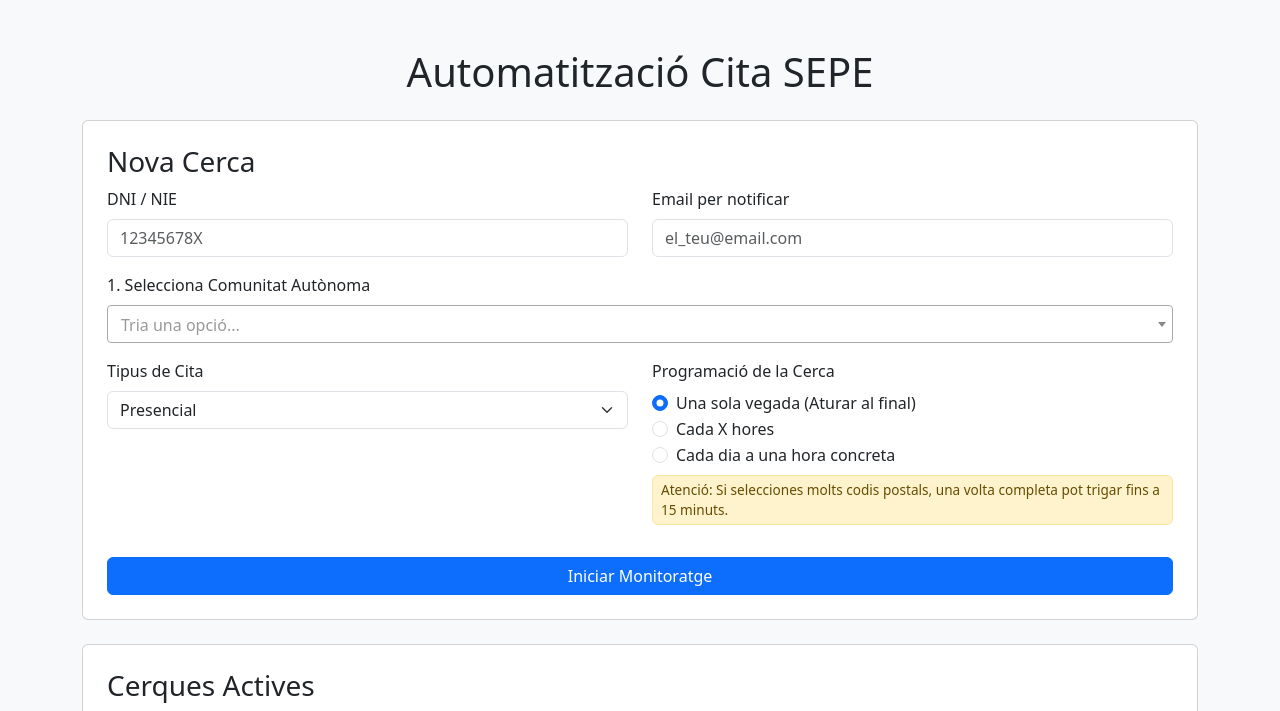
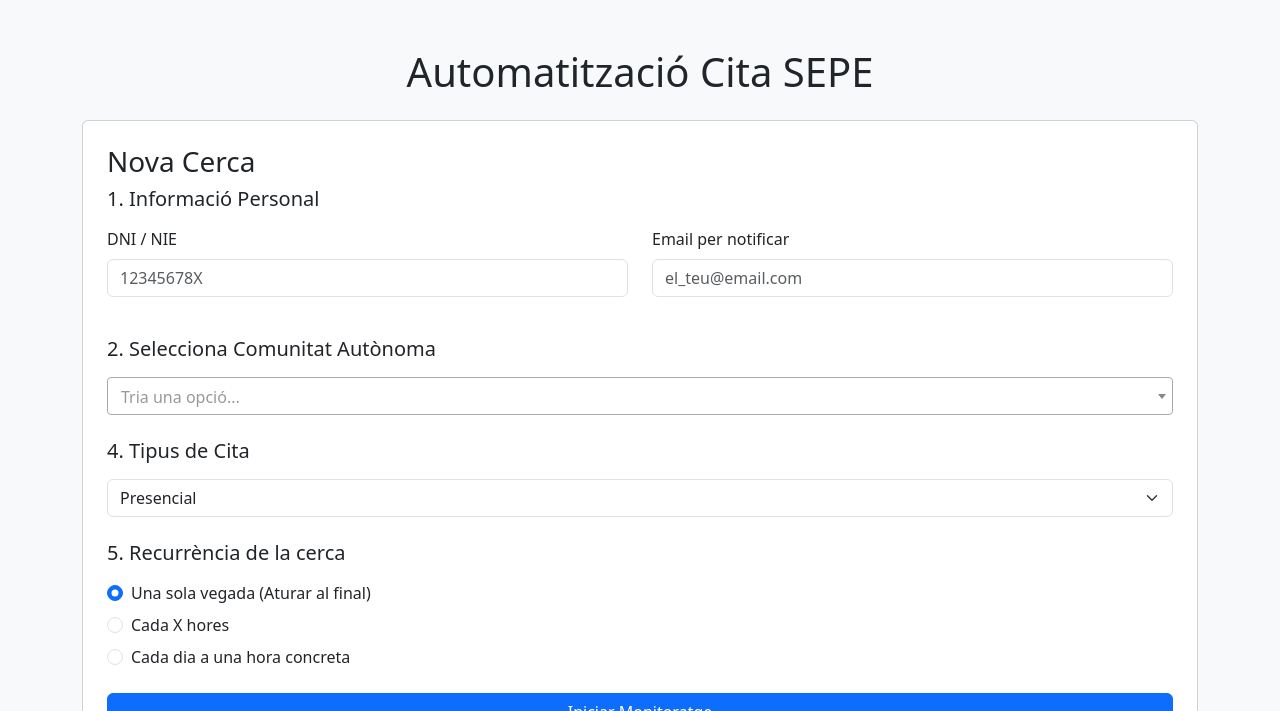
Before and after one commit to frolesti/bot-cita-sepe, a Flask app: page / in a window 1280 px wide. Shown: the top 711 px of the page. Run offline with Flask 3, Linux system fonts and the light colour scheme; data that the repository does not hold is empty; some libraries are stand-ins or nearby versions.

Commit message:
feat: restructure form with 5 steps, dual scope toggle, and dynamic zip time estimate

```diff
--- a/src/templates/index.html
+++ b/src/templates/index.html
@@ -32,7 +32,10 @@
 
             <form action="/start" method="POST">
                 <fieldset>
-                <div class="row">
+
+                <!-- 1. Informació Personal -->
+                <h5 class="mb-3">1. Informació Personal</h5>
+                <div class="row mb-4">
                     <div class="col-md-6 mb-3">
                         <label for="dni" class="form-label">DNI / NIE</label>
                         <input type="text" class="form-control" id="dni" name="dni" required placeholder="12345678X" value="{{ last_dni }}">
@@ -43,8 +46,9 @@
                     </div>
                 </div>
 
-                <div class="mb-3">
-                    <label for="community" class="form-label">1. Selecciona Comunitat Autònoma</label>
+                <!-- 2. Comunitat Autònoma -->
+                <h5 class="mb-3">2. Selecciona Comunitat Autònoma</h5>
+                <div class="mb-4">
                     <select class="form-select" id="community" name="community" required onchange="onCommunityChange()" style="width: 100%;">
                         <option value="">Tria una opció...</option>
                         {% for comm in communities %}
@@ -53,102 +57,108 @@
                     </select>
                 </div>
 
-                <div id="scope_container" class="mb-3" style="display:none;">
-                    <label class="form-label">2. Àmbit de Cerca</label>
-                    <div class="btn-group w-100" role="group">
-                        <input type="radio" class="btn-check" name="scope" id="scope_all" value="all_community" checked onclick="showScope('all_community')">
-                        <label class="btn btn-outline-primary" for="scope_all">Tota la Comunitat</label>
+                <!-- 3. Àmbit de Cerca -->
+                <div id="scope_container" style="display:none;">
+                    <h5 class="mb-3">3. Àmbit de Cerca</h5>
 
-                        <input type="radio" class="btn-check" name="scope" id="scope_provincia" value="provincia" onclick="showScope('provincia')">
-                        <label class="btn btn-outline-primary" for="scope_provincia">Província</label>
+                    <!-- Dual Toggle -->
+                    <div class="btn-group w-100 mb-3" role="group">
+                        <input type="radio" class="btn-check" name="scope_mode" id="mode_zip" value="zip" checked onclick="toggleScopeMode('zip')">
+                        <label class="btn btn-outline-primary" for="mode_zip">Codi Postal</label>
 
-                        <input type="radio" class="btn-check" name="scope" id="scope_comarca" value="comarca" onclick="showScope('comarca')">
-                        <label class="btn btn-outline-primary" id="label_scope_comarca" for="scope_comarca">Comarca</label>
+                        <input type="radio" class="btn-check" name="scope_mode" id="mode_location" value="location" onclick="toggleScopeMode('location')">
+                        <label class="btn btn-outline-primary" for="mode_location">Localitat</label>
+                    </div>
 
-                        <input type="radio" class="btn-check" name="scope" id="scope_municipi" value="municipi" onclick="showScope('municipi')">
-                        <label class="btn btn-outline-primary" for="scope_municipi">Municipi</label>
-
-                        <input type="radio" class="btn-check" name="scope" id="scope_zip" value="zip" onclick="showScope('zip')">
-                        <label class="btn btn-outline-primary" for="scope_zip">Codi Postal</label>
+                    <!-- Zip Code Input Section -->
+                    <div id="section_zip_input" class="mb-4">
+                        <label class="form-label">Codi Postal Específic (separats per coma)</label>
+                        <input type="text" class="form-control" id="zip_code_input" name="zip_code_input" placeholder="08001, 08002, 08003" value="{{ last_zip_input }}" onkeyup="updateZipTimeEstimate()">
+                        <div id="zip_time_alert" class="alert alert-info mt-2 py-1 px-2" style="font-size: 0.85rem; display:none;">
+                            <i class="bi bi-info-circle"></i> <span id="zip_time_text"></span>
                         </div>
                     </div>
 
-                <!-- Seccions dinàmiques -->
-                <div id="div_provincia" class="mb-3 scope-section">
-                    <label class="form-label">Selecciona Província</label>
+                    <!-- Location Selectors Section -->
+                    <div id="section_location_selectors" class="mb-4" style="display:none;">
+                        <!-- Hidden scope radios for backend compatibility -->
+                        <div class="d-none">
+                            <input type="radio" name="scope" id="scope_all" value="all_community">
+                            <input type="radio" name="scope" id="scope_provincia" value="provincia">
+                            <input type="radio" name="scope" id="scope_comarca" value="comarca">
+                            <input type="radio" name="scope" id="scope_municipi" value="municipi">
+                            <input type="radio" name="scope" id="scope_zip" value="zip">
+                        </div>
+
+                        <div class="mb-3" id="div_provincia_wrapper">
+                            <label class="form-label">Província</label>
                             <select class="form-select" id="provincia_select" name="provincia_select" multiple onchange="onProvinceChange()" style="width: 100%;">
                             </select>
                         </div>
 
-                <div id="div_comarca" class="mb-3 scope-section">
-                    <label class="form-label">Selecciona Comarca</label>
+                        <div class="mb-3" id="div_comarca_wrapper">
+                            <label class="form-label">Comarca</label>
                             <select class="form-select" id="comarca_select" name="comarca_select" multiple onchange="onComarcaChange()" style="width: 100%;">
                             </select>
                         </div>
 
-                <div id="div_municipi" class="mb-3 scope-section">
-                    <label class="form-label">Selecciona Municipi</label>
+                        <div class="mb-3" id="div_municipi_wrapper">
+                            <label class="form-label">Municipi</label>
                             <select class="form-select" id="municipi_select" name="municipi_select" multiple style="width: 100%;" disabled>
-                        <!-- Options loaded dynamically -->
                             </select>
                         </div>
-
-                <div id="div_zip" class="mb-3 scope-section">
-                    <label class="form-label">Codi Postal Específic (separats per coma)</label>
-                    <input type="text" class="form-control" name="zip_code_input" placeholder="08001, 08002, 08003" value="{{ last_zip_input }}">
+                    </div>
                 </div>
 
-                <div class="row mb-3">
-                    <div class="col-md-6">
-                        <label class="form-label">Tipus de Cita</label>
+                <!-- 4. Tipus de Cita -->
+                <h5 class="mb-3">4. Tipus de Cita</h5>
+                <div class="mb-4">
                     <select class="form-select" name="appt_type">
                         <option value="person" {% if last_appt_type == 'person' %}selected{% endif %}>Presencial</option>
                         <option value="phone" {% if last_appt_type == 'phone' %}selected{% endif %}>Telefònica</option>
                     </select>
                 </div>
-                    <div class="col-md-6">
-                        <label class="form-label">Programació de la Cerca</label>
-                        <div class="mb-2">
-                            <div class="form-check">
+
+                <!-- 5. Recurrència -->
+                <h5 class="mb-3">5. Recurrència de la cerca</h5>
+                <div class="mb-4">
+                    <div class="form-check mb-2">
                         <input class="form-check-input" type="radio" name="freq_type" id="freq_once" value="once" {% if last_freq_type == 'once' %}checked{% endif %} onclick="toggleFreqOptions()">
                         <label class="form-check-label" for="freq_once">
                             Una sola vegada (Aturar al final)
                         </label>
                     </div>
-                            <div class="form-check">
+
+                    <div class="form-check mb-2">
                         <input class="form-check-input" type="radio" name="freq_type" id="freq_interval" value="interval" {% if last_freq_type == 'interval' %}checked{% endif %} onclick="toggleFreqOptions()">
                         <label class="form-check-label" for="freq_interval">
                             Cada X hores
                         </label>
-                            </div>
-                            <div class="form-check">
-                                <input class="form-check-input" type="radio" name="freq_type" id="freq_daily" value="daily" {% if last_freq_type == 'daily' %}checked{% endif %} onclick="toggleFreqOptions()">
-                                <label class="form-check-label" for="freq_daily">
-                                    Cada dia a una hora concreta
-                                </label>
-                            </div>
-                        </div>
-
-                        <div id="freq_options_interval" style="display:none;" class="mt-2">
-                            <div class="input-group">
+                        <!-- Indented input -->
+                        <div id="freq_options_interval" style="display:none; margin-left: 1.5rem; margin-top: 0.5rem; max-width: 200px;">
+                            <div class="input-group input-group-sm">
                                 <span class="input-group-text">Cada</span>
                                 <input type="number" class="form-control" name="interval_hours" min="1" max="24" value="{{ last_interval }}">
                                 <span class="input-group-text">hores</span>
                             </div>
                         </div>
+                    </div>
 
-                        <div id="freq_options_daily" style="display:none;" class="mt-2">
-                            <div class="input-group">
+                    <div class="form-check mb-2">
+                        <input class="form-check-input" type="radio" name="freq_type" id="freq_daily" value="daily" {% if last_freq_type == 'daily' %}checked{% endif %} onclick="toggleFreqOptions()">
+                        <label class="form-check-label" for="freq_daily">
+                            Cada dia a una hora concreta
+                        </label>
+                         <!-- Indented input -->
+                        <div id="freq_options_daily" style="display:none; margin-left: 1.5rem; margin-top: 0.5rem; max-width: 200px;">
+                            <div class="input-group input-group-sm">
                                 <span class="input-group-text">Hora</span>
                                 <input type="time" class="form-control" name="daily_time" value="{{ last_daily_time }}">
                             </div>
                         </div>
-
-                        <div class="alert alert-warning mt-2 py-1 px-2" style="font-size: 0.85rem;">
-                            <i class="bi bi-exclamation-triangle"></i> Atenció: Si selecciones molts codis postals, una volta completa pot trigar fins a 15 minuts.
                     </div>
                 </div>
-                </div>
+
                 <button type="submit" class="btn btn-primary w-100" id="submitBtn" {% if has_active_search %}disabled{% endif %}>
                     {% if has_active_search %}
                         Ja hi ha una cerca en curs
@@ -333,10 +343,8 @@
             toggleFreqOptions();
 
             if (lastCommunity && lastCommunity.length > 0) {
-                // Set community value without triggering change yet to avoid async issues
                 $('#community').val(lastCommunity).trigger('change.select2');
 
-                // Manually trigger the logic of onCommunityChange but waiting for results
                 const select = document.getElementById('community');
                 currentCommunities = getSelectValues(select);
                 const scopeContainer = document.getElementById('scope_container');
@@ -345,30 +353,17 @@
                     scopeContainer.style.display = 'block';
                     const isCatSelected = currentCommunities.some(c => CATALUNYA_NAMES.includes(c));
 
-                    // Toggle Comarca visibility logic
-                    const comarcaRadio = document.getElementById('scope_comarca');
-                    const comarcaLabel = document.getElementById('label_scope_comarca');
                     if (isCatSelected) {
-                        comarcaRadio.disabled = false;
-                        comarcaLabel.classList.remove('disabled');
-                        comarcaLabel.style.display = 'inline-block';
-                        comarcaRadio.style.display = 'inline-block';
+                        $('#div_comarca_wrapper').show();
                     } else {
-                        comarcaRadio.disabled = true;
-                        comarcaLabel.classList.add('disabled');
-                        comarcaLabel.style.display = 'none';
-                        comarcaRadio.style.display = 'none';
+                        $('#div_comarca_wrapper').hide();
                     }
 
-                    // Load Provinces and wait
                     await loadProvinces(currentCommunities);
-
-                    // Restore Provinces
                     if (lastProvinces && lastProvinces.length > 0) {
                         $('#provincia_select').val(lastProvinces).trigger('change.select2');
                     }
 
-                    // Load Comarcas (if needed)
                     if (isCatSelected) {
                         await loadComarcas();
                         if (lastComarques && lastComarques.length > 0) {
@@ -376,21 +371,31 @@
                         }
                     }
 
-                    // Restore Scope
-                    if (lastScope) {
-                        $(`input[name="scope"][value="${lastScope}"]`).prop('checked', true);
-                        showScope(lastScope);
+                    // Restore Scope Mode
+                    if (lastScope === 'zip') {
+                        $('#mode_zip').prop('checked', true);
+                        toggleScopeMode('zip');
+                    } else {
+                        $('#mode_location').prop('checked', true);
+                        toggleScopeMode('location');
                     }
 
-                    // Load Municipios if needed
-                    if (lastScope === 'municipi') {
+                    if (lastScope === 'municipi' || lastScope === 'comarca' || lastScope === 'provincia' || lastScope === 'all_community') {
                          await loadMunicipios();
                          if (lastMunicipis && lastMunicipis.length > 0) {
                             $('#municipi_select').val(lastMunicipis).trigger('change.select2');
                         }
                     }
+
+                    // Trigger update to set hidden radios
+                    if (lastScope !== 'zip') {
+                        updateLocationScope();
                     }
                 }
+            }
+
+            // Trigger time estimate if zip has value
+            updateZipTimeEstimate();
         }
 
         function getSelectValues(select) {
@@ -408,65 +413,89 @@
             if (currentCommunities.length > 0 && currentCommunities[0] !== "") {
                 scopeContainer.style.display = 'block';
 
-                // Check if Catalunya is selected
                 const isCatSelected = currentCommunities.some(c => CATALUNYA_NAMES.includes(c));
 
-                // Toggle Comarca visibility
-                const comarcaRadio = document.getElementById('scope_comarca');
-                const comarcaLabel = document.getElementById('label_scope_comarca');
-
                 if (isCatSelected) {
-                    comarcaRadio.disabled = false;
-                    comarcaLabel.classList.remove('disabled');
-                    comarcaLabel.style.display = 'inline-block';
-                    comarcaRadio.style.display = 'inline-block';
+                    $('#div_comarca_wrapper').show();
                     loadComarcas();
                 } else {
-                    comarcaRadio.disabled = true;
-                    comarcaLabel.classList.add('disabled');
-                    comarcaLabel.style.display = 'none';
-                    comarcaRadio.style.display = 'none';
-                    // If comarca was selected, switch to all
-                    if (comarcaRadio.checked) {
-                        document.getElementById('scope_all').checked = true;
-                        showScope('all_community');
-                    }
+                    $('#div_comarca_wrapper').hide();
+                    $('#comarca_select').val(null).trigger('change');
                 }
 
-                // Load Provinces
                 loadProvinces(currentCommunities);
 
                 // Reset downstream
                 $('#municipi_select').empty().trigger('change');
                 $('#municipi_select').prop('disabled', true);
 
+                // Update scope
+                if ($('#mode_location').is(':checked')) {
+                    updateLocationScope();
+                }
+
             } else {
                 scopeContainer.style.display = 'none';
-                document.querySelectorAll('.scope-section').forEach(el => el.style.display = 'none');
             }
         }
 
-        function showScope(scope) {
-            document.querySelectorAll('.scope-section').forEach(el => el.style.display = 'none');
-
-            if (scope === 'zip') {
-                document.getElementById('div_zip').style.display = 'block';
-            } else if (scope === 'municipi') {
-                // Show filters for municipality
-                document.getElementById('div_provincia').style.display = 'block';
-
-                // Show comarca filter only if Cat is selected
-                const isCatSelected = currentCommunities.some(c => CATALUNYA_NAMES.includes(c));
-                if (isCatSelected) {
-                    document.getElementById('div_comarca').style.display = 'block';
+        function toggleScopeMode(mode) {
+            if (mode === 'zip') {
+                $('#section_zip_input').show();
+                $('#section_location_selectors').hide();
+                $('#scope_zip').prop('checked', true);
+            } else {
+                $('#section_zip_input').hide();
+                $('#section_location_selectors').show();
+                updateLocationScope();
+            }
         }
 
-                document.getElementById('div_municipi').style.display = 'block';
-            } else if (scope === 'comarca') {
-                document.getElementById('div_provincia').style.display = 'block';
-                document.getElementById('div_comarca').style.display = 'block';
-            } else if (scope === 'provincia') {
-                document.getElementById('div_provincia').style.display = 'block';
+        function updateLocationScope() {
+            const municipis = $('#municipi_select').val();
+            const comarques = $('#comarca_select').val();
+            const provincies = $('#provincia_select').val();
+
+            if (municipis && municipis.length > 0) {
+                $('#scope_municipi').prop('checked', true);
+            } else if (comarques && comarques.length > 0) {
+                $('#scope_comarca').prop('checked', true);
+            } else if (provincies && provincies.length > 0) {
+                $('#scope_provincia').prop('checked', true);
+            } else {
+                $('#scope_all').prop('checked', true);
+            }
+        }
+
+        function updateZipTimeEstimate() {
+            const input = document.getElementById('zip_code_input').value;
+            const zips = input.split(',').filter(s => s.trim().length > 0);
+            const count = zips.length;
+
+            const alertBox = document.getElementById('zip_time_alert');
+            const alertText = document.getElementById('zip_time_text');
+
+            if (count > 0) {
+                // Estimate: 15 seconds per zip
+                const seconds = count * 15;
+                let timeStr = "";
+                if (seconds < 60) {
+                    timeStr = seconds + " segons";
+                } else {
+                    const mins = Math.ceil(seconds / 60);
+                    timeStr = mins + " minuts";
+                }
+
+                alertText.innerText = `Temps estimat per volta: ~${timeStr} (${count} codis postals)`;
+                alertBox.style.display = 'block';
+
+                if (count > 10) {
+                    alertBox.className = "alert alert-danger mt-2 py-1 px-2";
+                } else {
+                    alertBox.className = "alert alert-info mt-2 py-1 px-2";
+                }
+            } else {
+                alertBox.style.display = 'none';
             }
         }
 
```
Lines whose indentation alone changed are shown as unchanged.
